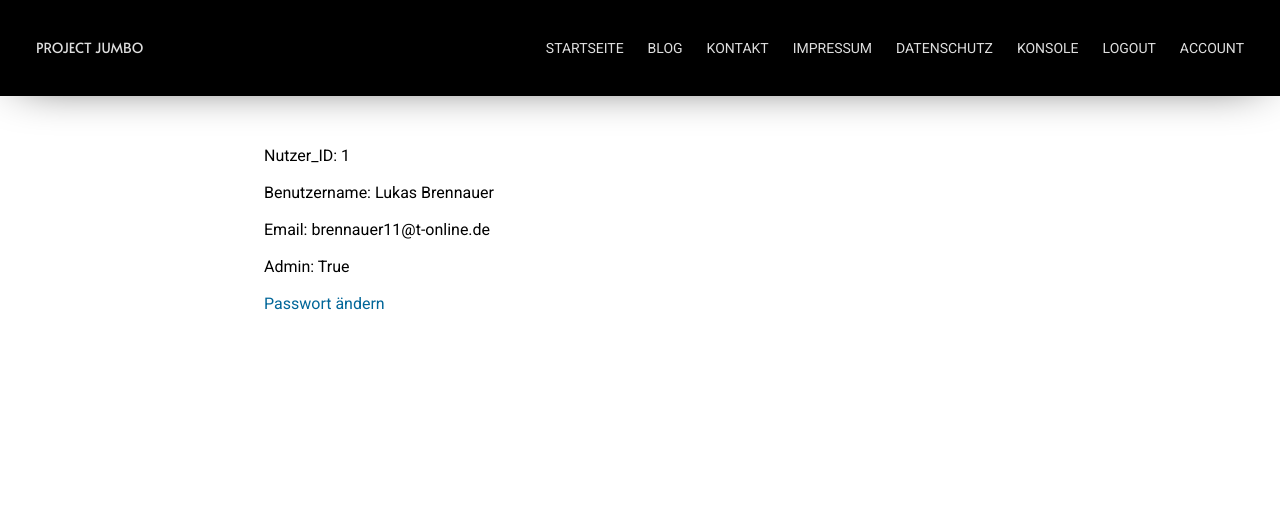
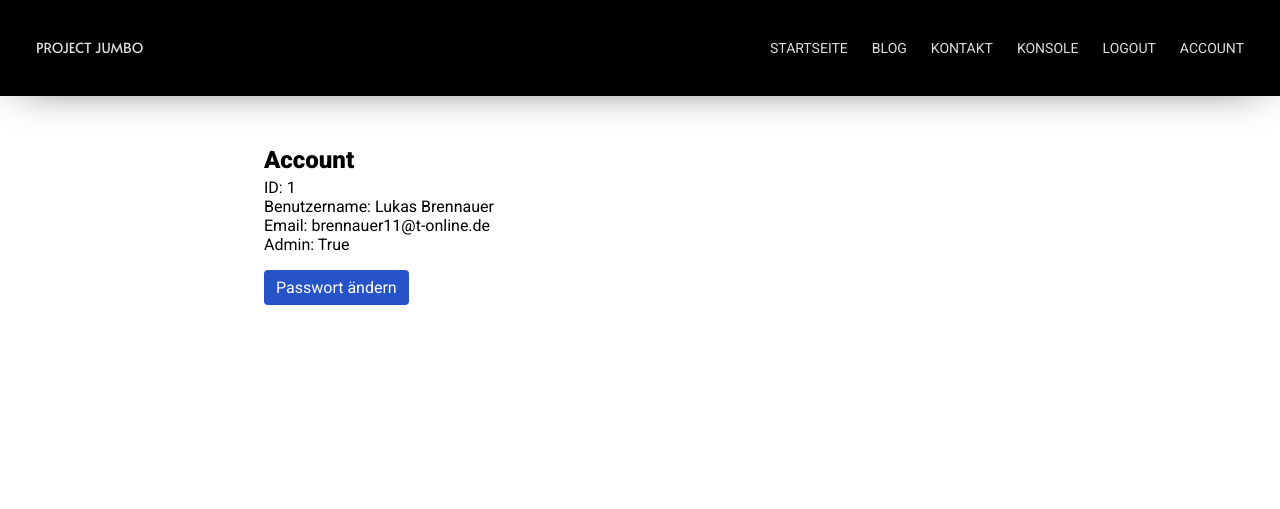
Before and after one commit to lukas-brn/p-website, a Flask app: page /user in a window 1280 px wide. Shown: the top 509 px of the page. Run offline with Flask 2, Linux system fonts and the light colour scheme; a user stored in the database is signed in; some libraries are stand-ins or nearby versions.

Commit message:
Styled account page, added button class (for styling)

```diff
--- a/static/css/main.css
+++ b/static/css/main.css
@@ -25,6 +25,27 @@ hr {
 	margin: 16px 0;
 }
 
+span.button {
+	padding: 8px 12px;
+	cursor: pointer;
+	background: #2654C8;
+	color: #FFFFFF;
+	border: none;
+	transition: background 200ms;
+	box-sizing: border-box;
+	display: inline-block;
+	border-radius: 4px;
+	margin: 16px 0;
+}
+
+span.button, span.button a {
+	color: #FFFFFF;
+}
+
+span.button:hover {
+	background: #173A94;
+}
+
 .spacer {
 	width: 100vw;
 }
@@ -37,7 +58,7 @@ hr {
 	height: 105px;
 }
 
-#content p, #content img, #content span, #content article {
+#content article *, #content article {
 	padding-bottom: 18px;
 	display: block;
 }
@@ -47,11 +68,11 @@ hr {
 	padding: 0;
 }
 
-#content a {
+#content article a {
 	color: #006699;
 }
 
-#content a:hover {
+#content article a:hover {
 	text-decoration: underline;
 }
 
@@ -61,7 +82,7 @@ hr {
 	padding-bottom: 4px;
 }
 
-#content span, #content span>a {
+#content article span, #content article span>a {
 	font-size: 14px;
 	color: #666666;
 }
--- a/templates/base.html
+++ b/templates/base.html
@@ -34,8 +34,6 @@
 					<li><a href="{{ url_for('index') }}">Startseite</a></li>
 					<li><a href="{{ url_for('blog') }}">Blog</a></li>
 					<li><a href="#">Kontakt</a></li>
-					<li><a href="#">Impressum</a></li>
-					<li><a href="#">Datenschutz</a></li>
 					{% if current_user.is_authenticated and current_user.admin_acc == true %}
 					<li><a href="{{ url_for('admin') }}">Konsole</a></li>
 					{% endif %}
--- a/templates/user_page.html
+++ b/templates/user_page.html
@@ -7,11 +7,13 @@
 
 {% block content %}
 
-    <p>Nutzer_ID: {{ current_user.user_id }}</p>
+	<h1>Account</h1>
+
+    <p>ID: {{ current_user.user_id }}</p>
     <p>Benutzername: {{ current_user.username }}</p>
     <p>Email: {{ current_user.email }}</p>
     <p>Admin: {{ current_user.admin_acc }}</p>
 
-    <a href="{{ url_for('change_password') }}">Passwort ändern</a>
+    <p><span class="button"><a href="{{ url_for('change_password') }}">Passwort ändern</a></span></a>
 
 {% endblock %}
```
Also changed, not shown: blog_posts.db.
